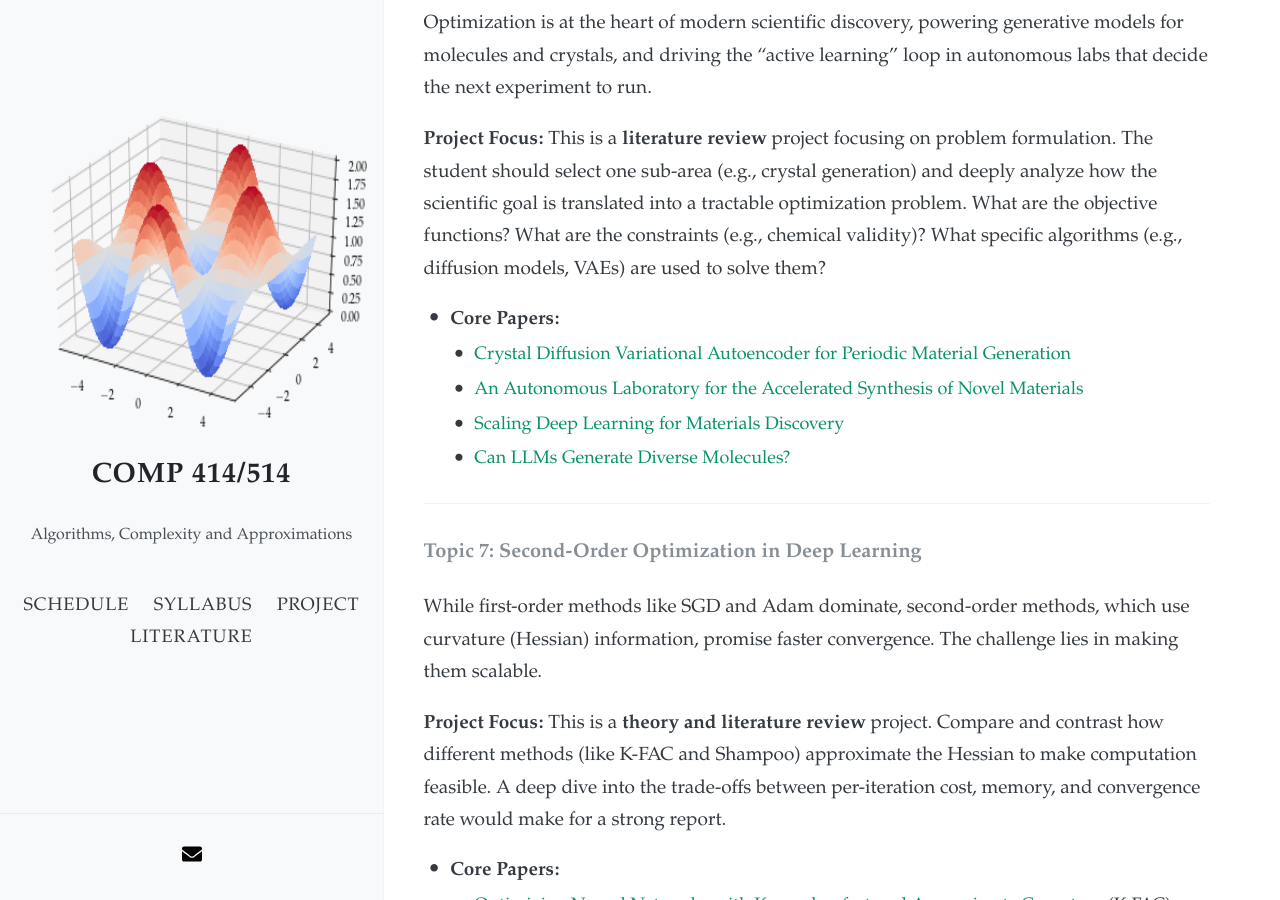
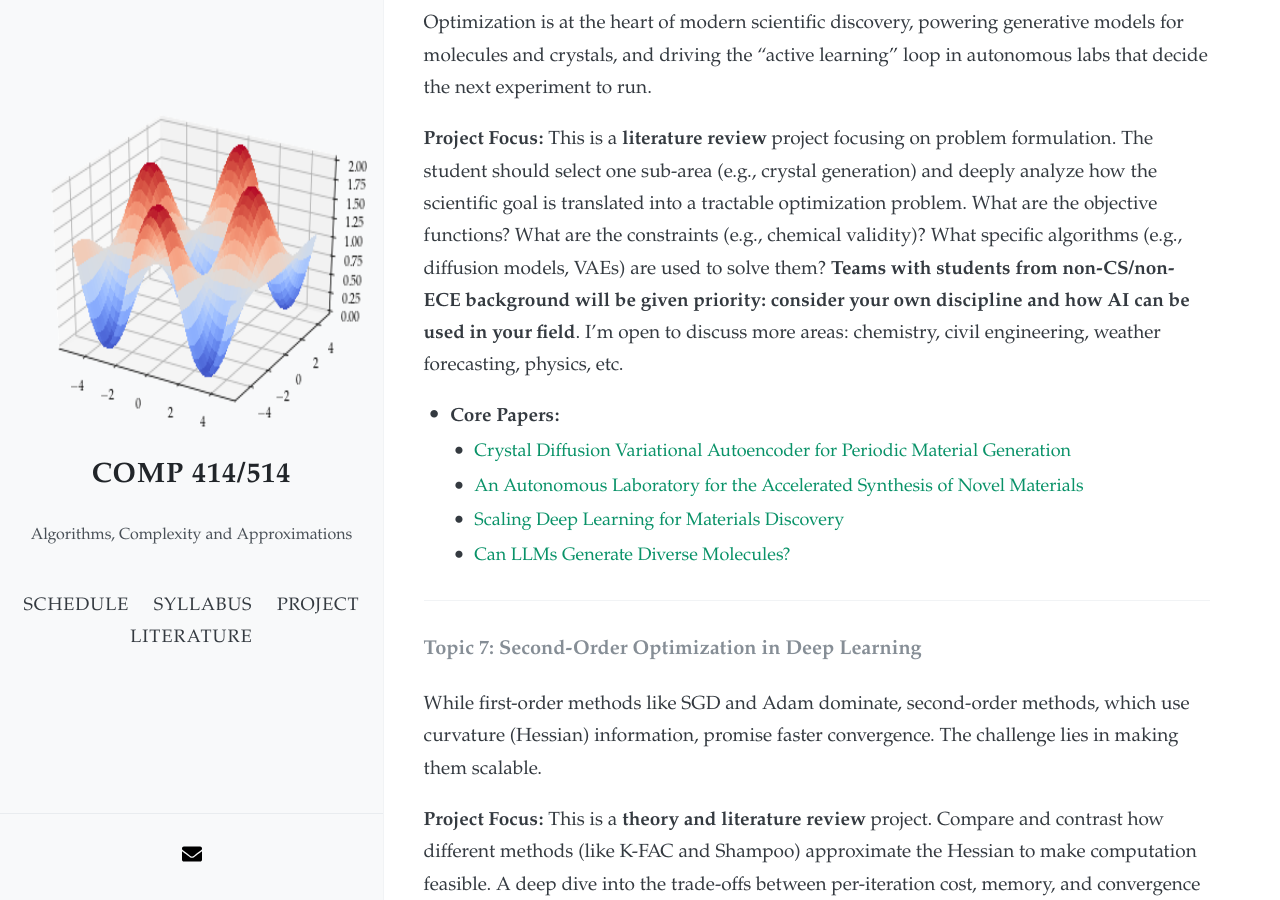
Before and after one commit to akyrillidis/comp414-514, a Jekyll site: the page built from project.md, in a window 1280 px wide and 900 px high, scrolled down 4696 px. Built offline with Jekyll 4.4.1, drawn with Linux system fonts in a browser that asks for light colours; nearby versions of some CDN libraries.

Commit message:
Update project.md

```diff
--- a/project.md
+++ b/project.md
@@ -110,7 +110,7 @@ Instead of training a monolithic network, what if we could break it into smaller
 #### **Topic 6: AI for Scientific Discovery & Material Science**
 Optimization is at the heart of modern scientific discovery, powering generative models for molecules and crystals, and driving the "active learning" loop in autonomous labs that decide the next experiment to run.
 
-**Project Focus:** This is a **literature review** project focusing on problem formulation. The student should select one sub-area (e.g., crystal generation) and deeply analyze how the scientific goal is translated into a tractable optimization problem. What are the objective functions? What are the constraints (e.g., chemical validity)? What specific algorithms (e.g., diffusion models, VAEs) are used to solve them?
+**Project Focus:** This is a **literature review** project focusing on problem formulation. The student should select one sub-area (e.g., crystal generation) and deeply analyze how the scientific goal is translated into a tractable optimization problem. What are the objective functions? What are the constraints (e.g., chemical validity)? What specific algorithms (e.g., diffusion models, VAEs) are used to solve them? **Teams with students from non-CS/non-ECE background will be given priority: consider your own discipline and how AI can be used in your field**. I'm open to discuss more areas: chemistry, civil engineering, weather forecasting, physics, etc.
 
 - **Core Papers:**
   - [Crystal Diffusion Variational Autoencoder for Periodic Material Generation](https://arxiv.org/pdf/2110.06197)
```
